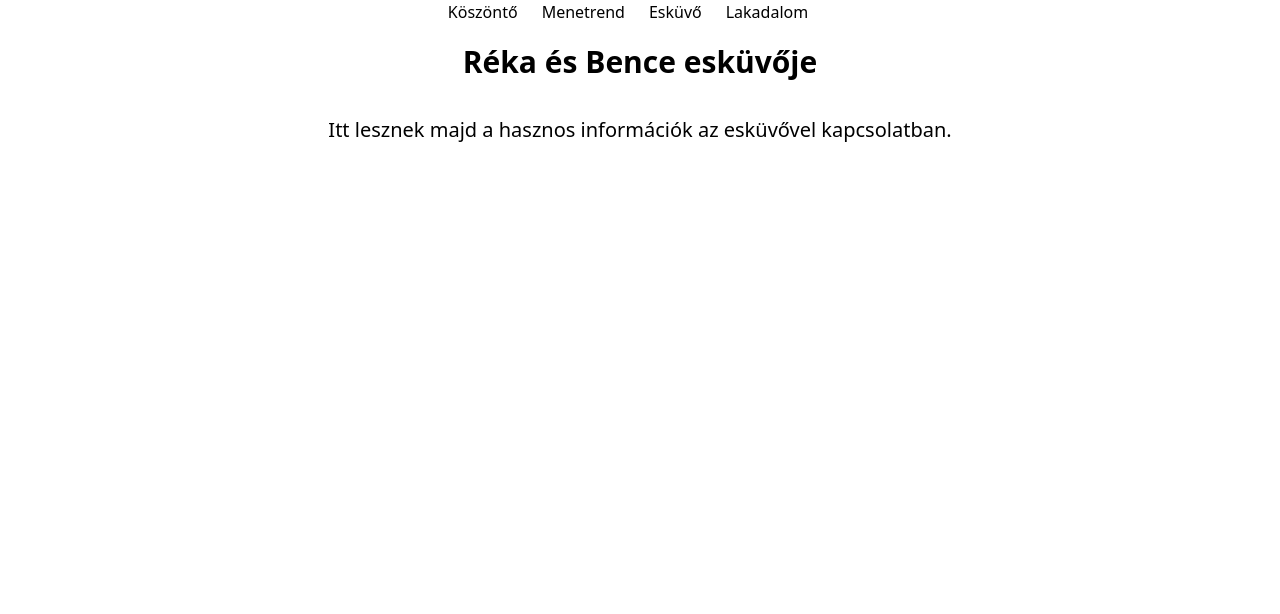
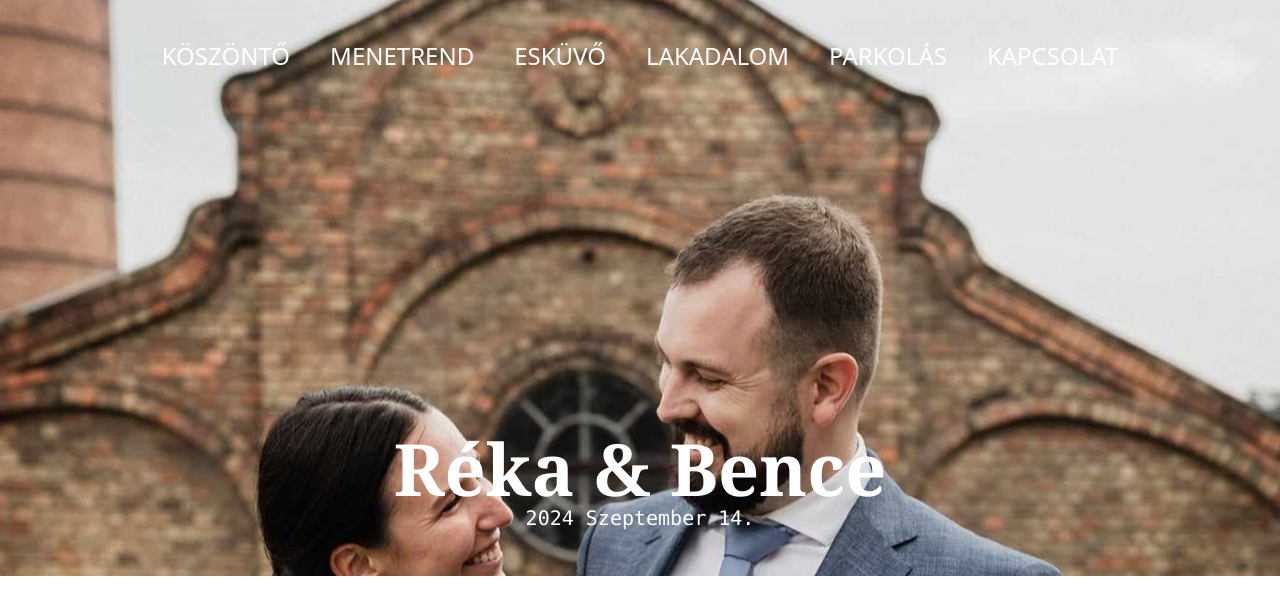
Before and after one commit to molnarbence/wedding, a Nuxt app: page / in a window 1280 px wide. Shown: the top 614 px of the page. Built offline with nearby package versions, Linux system fonts and the light colour scheme.

Commit message:
Add hero image

```diff
--- a/app.vue
+++ b/app.vue
@@ -1,5 +1,10 @@
+<script lang="ts" setup>
+  useHead({
+    bodyAttrs: {
+      class: 'max-w-7xl mx-auto space-y-10 sm:space-y-24'
+    }
+  });
+</script>
 <template>
-  <NaviMenu class="mb-5" />
-
   <NuxtPage />
 </template>
--- /dev/null
+++ b/components/Hero.vue
@@ -0,0 +1,31 @@
+<script lang="ts" setup></script>
+
+<template>
+  <div
+    class="w-full bg-no-repeat bg-[url('/images/hero-05.jpg')] h-96 lg:h-[36rem] bg-cover bg-top bg-transparent relative">
+
+    <div class="max-w-3xl mx-auto pt-4 sm:pt-10">
+      <ul class="flex flex-row items-start justify-center gap-4 sm:gap-10 text-white text-lg sm:text-2xl uppercase">
+        <NaviMenuItem to="/">Köszöntő</NaviMenuItem>
+        <NaviMenuItem to="/menetrend">Menetrend</NaviMenuItem>
+        <NaviMenuItem to="/eskuvo">Esküvő</NaviMenuItem>
+        <NaviMenuItem to="/lakadalom">Lakadalom</NaviMenuItem>
+        <NaviMenuItem to="/parkolas">Parkolás</NaviMenuItem>
+        <NaviMenuItem to="/kapcsolat">Kapcsolat</NaviMenuItem>
+      </ul>
+    </div>
+
+    <div class="absolute top-3/4 w-full">
+      <p class="text-center text-white text-4xl sm:text-7xl font-serif font-bold">
+        Réka &amp; Bence
+      </p>
+      <p class="text-center text-white  text-xl font-mono">
+        2024 Szeptember 14.
+      </p>
+
+    </div>
+
+  </div>
+</template>
+
+<style scoped></style>
--- a/components/NaviMenuItem.vue
+++ b/components/NaviMenuItem.vue
@@ -5,7 +5,7 @@
 </script>
 
 <template>
-  <li class="mr-6">
+  <li>
     <router-link :to="to"><slot></slot></router-link>
   </li>
 </template>
--- a/pages/index.vue
+++ b/pages/index.vue
@@ -1,10 +1,3 @@
 <template>
-  <h1 class="center text-3xl font-bold text-center m-5">
-    Réka és Bence esküvője
-  </h1>
-  <div class="flex flex-col items-center justify-center">
-    <p class="text-xl mt-4 text-center">
-      Itt lesznek majd a hasznos információk az esküvővel kapcsolatban.
-    </p>
-  </div>
+  <Hero></Hero>
 </template>
```
Also changed, not shown: public/images/hero-05.jpg (added).
